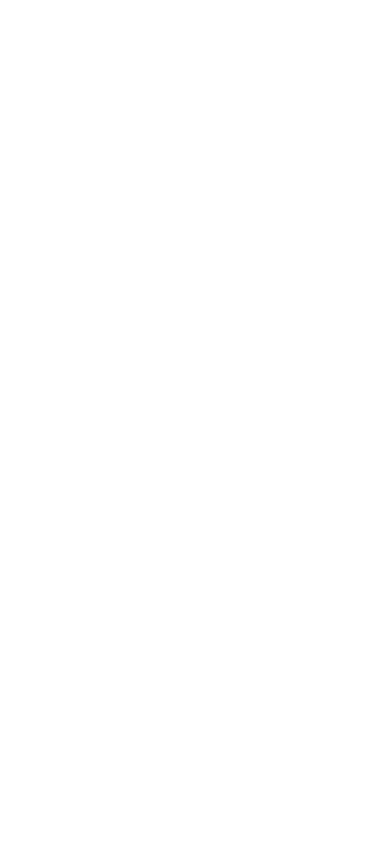
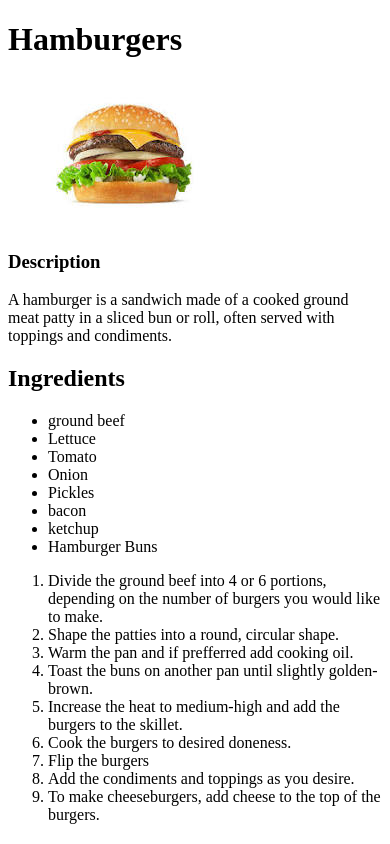
Before and after one commit to Austin71199/odin-recipes, a plain HTML site: page recipes/Hamburgers.html in a window 390 px wide. Drawn offline with Linux system fonts and the light colour scheme.

Commit message:
During this stage, i edited the Index.html file to include the new link to the Egg-sandwhiches.html file. I also added a new pictures folder. Lastly, I modified the Hamburgers.html file.

```diff
--- a/recipes/Hamburgers.html
+++ b/recipes/Hamburgers.html
@@ -0,0 +1,36 @@
+<!DOCTYPE html>
+<html lang="en">
+<head>
+    <meta charset="UTF-8">
+    <meta name="viewport" content="width=device-width, initial-scale=1.0">
+    <title>Odin-Recipes</title>
+</head>
+<body>
+    <h1>Hamburgers</h1>
+    <img src="/pictures/Hamburger.jpeg" alt="Picture of Hamburger">
+    <h3>Description</h3>
+    <p>A hamburger is a sandwich made of a cooked ground meat patty in a sliced bun or roll, often served with toppings and condiments.</p>
+    <h2>Ingredients</h2>
+    <ul>
+        <li>ground beef</li>
+        <li>Lettuce</li>
+        <li>Tomato</li>
+        <li>Onion</li>
+        <li>Pickles</li>
+        <li>bacon</li>
+        <li>ketchup</li>
+        <li>Hamburger Buns</li>
+    </ul>
+    <ol>
+        <li>Divide the ground beef into 4 or 6 portions, depending on the number of burgers you would like to make.</li>
+        <li>Shape the patties into a round, circular shape.</li>
+        <li>Warm the pan and if prefferred add cooking oil.</li>
+        <li>Toast the buns on another pan until slightly golden-brown.</li>
+        <li>Increase the heat to medium-high and add the burgers to the skillet.</li>
+        <li>Cook the burgers to desired doneness.</li>
+        <li>Flip the burgers</li>
+        <li>Add the condiments and toppings as you desire.</li>
+        <li>To make cheeseburgers, add cheese to the top of the burgers.</li>
+    </ol>
+</body>
+</html>
```
Also changed, not shown: index.html (+4 -1 lines), pictures/Hamburger.jpeg (added), recipes/Egg-Sandwhiches.html (added).
